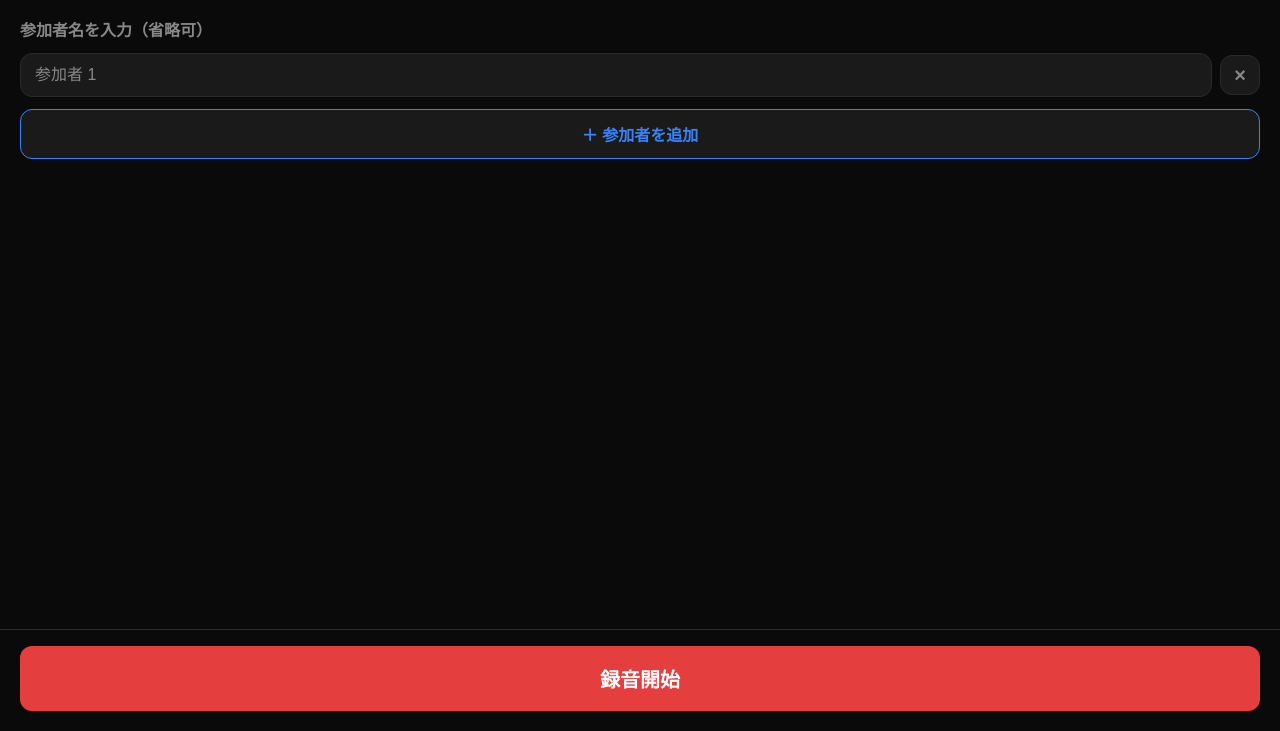
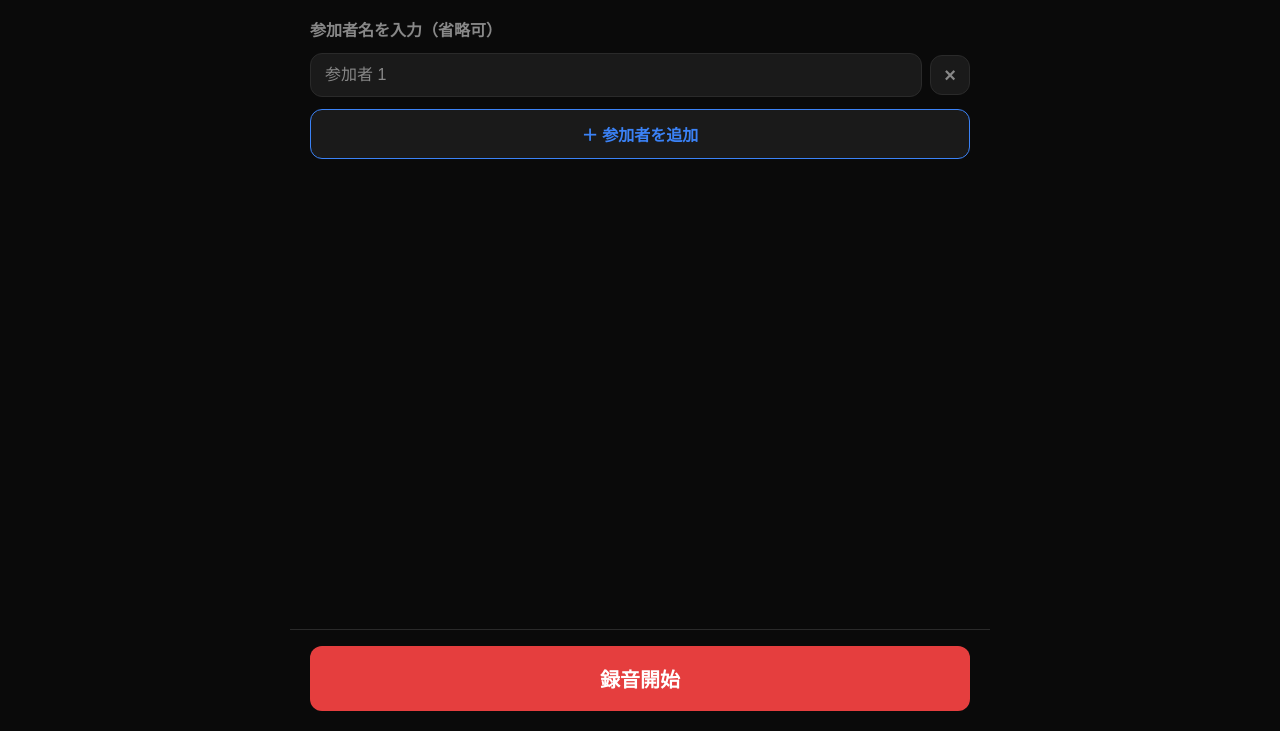
Before and after one commit to kurapomu/ai-voice-memo-v1.1, a plain HTML site: page index.html in a window 1280 px wide. Shown: the part 69-800 px from the top of the page. Drawn offline with Linux system fonts and the light colour scheme.

Commit message:
style: bodyにmax-width:700px追加

```diff
--- a/index.html
+++ b/index.html
@@ -20,7 +20,8 @@
 body{background:var(--bg);color:var(--text);font-family:-apple-system,sans-serif;
   min-height:100dvh;display:flex;flex-direction:column;
   padding-top:env(safe-area-inset-top);
-  padding-bottom:env(safe-area-inset-bottom)}
+  padding-bottom:env(safe-area-inset-bottom);
+  max-width:700px;width:100%;margin:0 auto}
 
 /* ── スクリーン ── */
 .screen{display:none;flex-direction:column;flex:1;overflow:hidden}
```
